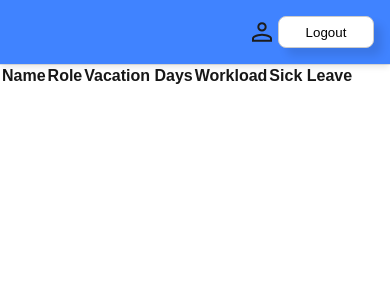
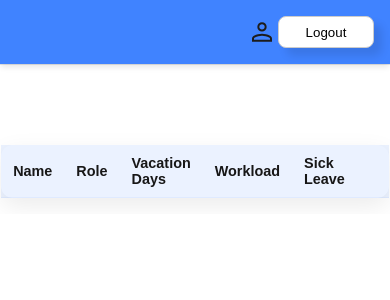
Before and after one commit to justusbruegmann/stechuhr, a Next.js app in the folder frontend/: page /manager_view in a window 390 px wide. Shown: the top 300 px of the page. Built offline with nearby package versions, Linux system fonts and the light colour scheme.

Commit message:
Add css for the userTable

```diff
--- a/frontend/src/app/manager_view/manager_view.module.css
+++ b/frontend/src/app/manager_view/manager_view.module.css
@@ -1,17 +1,7 @@
-.rows {
+.tableContainer {
     display: flex;
-    flex-direction: column;
-    padding: 1rem;
+    justify-content: center;
+    align-items: center;
+    width: 100%;
+    height: 100%;
 }
-
-.inputs {
-    margin: .5rem;
-    height: 2rem;
-    width: 20vw;
-}
-
-.inputs Button {
-    margin: .4rem !important;
-    height: 2rem;
-    width: 20vw;
-}
--- a/frontend/src/app/manager_view/page.tsx
+++ b/frontend/src/app/manager_view/page.tsx
@@ -104,8 +104,9 @@ export default function ManagerView() {
     return (
         <>
             <Header/>
-
-            <UserTable columnNames={columns} rows={rows}/>
+            <div className="tableContainer">
+                <UserTable columnNames={columns} rows={rows}/>
+            </div>
         </>
     )
 
--- /dev/null
+++ b/frontend/src/components/managerView/userTable.module.css
@@ -0,0 +1,72 @@
+.container {
+    width: 100%;
+    padding: 1rem;
+    margin-top: 4rem;
+    display: flex;
+    justify-content: center;
+    overflow-x: auto;
+}
+
+.table {
+    width: 100%;
+    max-width: 1100px;
+    border-collapse: separate;
+    border-spacing: 0;
+    border-radius: 12px;
+    box-shadow: 0 8px 24px rgba(16, 16, 16, 0.08);
+    overflow: scroll;
+}
+
+.table thead {
+    background: rgba(var(--sick-blue-rgb), 0.08);
+}
+
+.table th {
+    text-align: left;
+    padding: 12px 16px;
+    font-weight: 600;
+    font-size: 0.9rem;
+    border-bottom: 1px solid rgba(var(--sick-blue-rgb), 0.05);
+}
+
+.table tbody td {
+    padding: 14px 16px;
+    font-size: 0.95rem;
+    color: #334155;
+    border-bottom: 1px solid rgba(var(--sick-blue-rgb), 0.05);
+}
+
+.table tbody tr:hover {
+    background: rgba(var(--sick-blue-rgb), 0.05);
+}
+
+
+/* Action Buttons in the last cell */
+.table th:last-child,
+.table td:last-child {
+    text-align: right;
+    width: 140px;
+    padding-right: 20px;
+}
+
+.table td button {
+    margin: 0;
+    padding: 6px 10px;
+}
+
+@media (max-width: 750px) {
+    .table th,
+    .table td {
+        padding: 10px 12px;
+    }
+
+    .table {
+        font-size: 0.9rem;
+    }
+}
+
+@media (max-height: 500px) {
+    .container {
+        margin-top: 0;
+    }
+}
--- a/frontend/src/components/managerView/userTable.tsx
+++ b/frontend/src/components/managerView/userTable.tsx
@@ -1,22 +1,21 @@
 'use client';
 import * as React from 'react';
-
+import styles from './userTable.module.css';
 
 export type UserTableProps = {
-    columnNames?: String[];
+    columnNames?: string[];
     rows?: React.ReactNode[];
 }
 
 export default function UserTable({columnNames, rows}: UserTableProps) {
-
     return (
-        <>
-            <table>
+        <div className={styles.container}>
+            <table className={styles.table}>
                 <thead>
                 <tr>
                     {columnNames &&
                         columnNames.map((item, i) => (
-                            <th id={i.toString()}>{item}</th>
+                            <th key={i}>{item}</th>
                         ))
                     }
                 </tr>
@@ -25,6 +24,6 @@ export default function UserTable({columnNames, rows}: UserTableProps) {
                 {rows}
                 </tbody>
             </table>
-        </>
+        </div>
     );
 }
```
